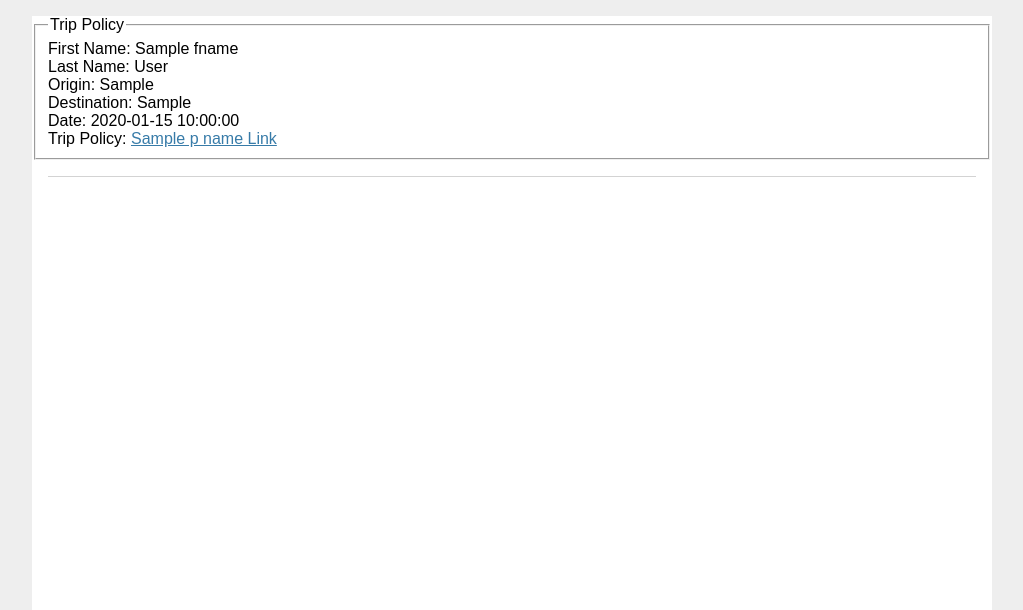
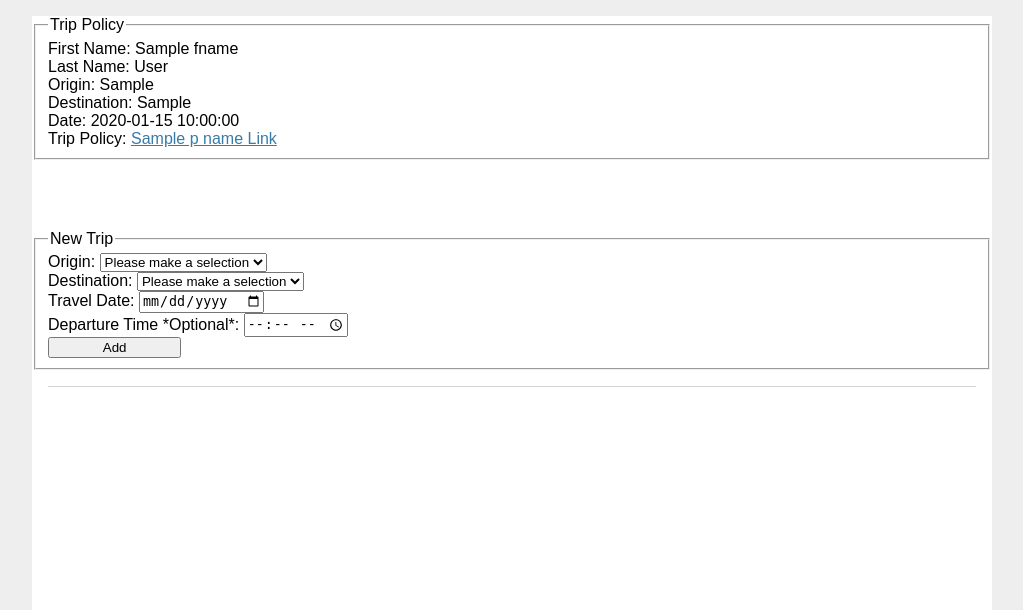
Before and after one commit to afreund415/cs4111-project-one, a Flask app: template templates/policy.html in a window 1280 px wide. Shown: the top 610 px of the page, without its empty margins (128-1151 px from the left). Run offline with Flask 2, Linux system fonts and the light colour scheme; the template is opened without the code that fills it: most values are stand-ins (such as "Sample title", 1, 10 or a date in 2020); parts of the project's set-up code (start-up, migrations or seed data) failed here and were passed over; some libraries are stand-ins or nearby versions.

Commit message:
added functionality for traveler to enter new trip on policy page

```diff
--- a/server.py
+++ b/server.py
@@ -15,9 +15,9 @@ app = Flask(__name__)
 # need to look up if this is something we should dynamically create or not
 app.secret_key = secrets.token_urlsafe(16)
 # app.secret_key = 'dev'
-#uri = config('uri', default='')
+uri = config('uri', default='')
 #uri = "postgresql://andreasfreund:1234@localhost/dbproj1"
-uri = "postgresql://acf2175:6901@34.74.246.148/proj1part2"
+# uri = "postgresql://acf2175:6901@34.74.246.148/proj1part2"
 engine = create_engine(uri)
 
 # ensures that the database is connected before requests
@@ -192,24 +192,24 @@ def addtrip():
                     pUrl = r['policy_data']
                     pRiskGroup = r['group_id']
                 cur.close()
-                # builds the link to external policy page
-                # hyperlink_format = '<a href="{link}">{text}</a>'
-                # link = hyperlink_format.format(link = pUrl, text = pName + ' Policy Link')
-                # Passes pUrl to new variable which is required for policy.html
-                pLink = """{}""".format(pUrl)
-
+                # policy link
+                pLink = '{}'.format(pUrl)
+                # gets recently added itinerary
                 cur2 = g.conn.execute(
                     """SELECT * FROM Itineraries WHERE traveler_id = '{}' AND travel_date = '{}'
                     AND country_id_origin = '{}' AND country_id_destination = '{}'
                     """.format(session['tid'], travel_date, country_id_origin, country_id_destination)
                 )
-
+                # gets traveler's name
                 cur3 = g.conn.execute(
                     """SELECT t.fname, t.lname FROM travelers t where t.traveler_id = '{}'
                     """.format(session['tid'])
                 )
-
-                return render_template("policy.html", cur2=cur2, cur3 = cur3, pLink = pLink, pName = pName)
+                # gets countries for adding a new trip on policy page
+                cur4 = g.conn.execute("SELECT * FROM countries ORDER BY cname")
+                cur5 = g.conn.execute("SELECT * FROM countries ORDER BY cname")
+                return render_template("policy.html", cur2=cur2, cur3 = cur3, pLink = pLink, pName = pName,
+                                        cur4 = cur4, cur5 = cur5)
             else:
                 error = "Could not create a new trip"
         except IntegrityError:
@@ -249,7 +249,7 @@ def findPolicy(origin, dest):
             return pid
     # this error message never gets flashed, but it helps w/ understanding what happened...
     else:
-        error = """Could not locate located a covid-19 travel policy for this trip"""
+        error = "Could not locate located a covid-19 travel policy for this trip"
 
 # helper method for finding correct risk group for an origin-dest pair
 # takes a list of destination's policies' riskgroups, and finds out which
--- a/templates/index.html
+++ b/templates/index.html
@@ -1,9 +1,6 @@
 <html>
-
 <link rel="stylesheet" href="{{ url_for('static', filename='style.css') }}">
-
 <body>
-
 <p>
   <h1>Welcome to the international COVID-19 Travel Tool</h1>
 </p>
--- a/templates/policy.html
+++ b/templates/policy.html
@@ -1,3 +1,4 @@
+
 <html>
 
 <link rel="stylesheet" href="{{ url_for('static', filename='style.css') }}">
@@ -20,6 +21,39 @@
         <a href="{{pLink}}">{{pName}} Link</a><br>
   </fieldset>
 </form>
+<br>
+<br>
+<br>
+<form method="POST" action="/addtrip">
+    <fieldset>
+    <legend> New Trip </legend>
+      <label for='country_id_origin'>Origin:</label>
+      <select id="country_id_origin" name="country_id_origin" required>
+        <option value="" disabled selected hidden>Please make a selection</option>
+        {% for j in cur4 %}
+          <option value={{j[0]}}>{{j[1]}}</option>
+        {% endfor %}
+      </select><br>
+      <label for='country_id_destination'>Destination:</label>
+      <select id="country_id_destination" name="country_id_destination" required>
+        <option value="" disabled selected hidden>Please make a selection</option>
+        {% for j in cur5 %}
+          <option value={{j[0]}}>{{j[1]}}</option>
+        {% endfor %}
+      </select><br>
+      <label for='travel_date'>Travel Date:</label>
+      <input type="date" name="travel_date" placeholder="Travel date"><br>
+      <label for='departure_time'>Departure Time *Optional*:</label>
+      <input type="time" name="departure_time" placeholder="Optional: departure time"><br>
+      <input type="submit" value="Add">
+    </fieldset>
+  </form>
+
+
+
+
+
+
 <section class="content">
     <header>
       {% block header %}{% endblock %}
```
Also changed, not shown: templates/newtrip.html (line endings or trailing spaces).
